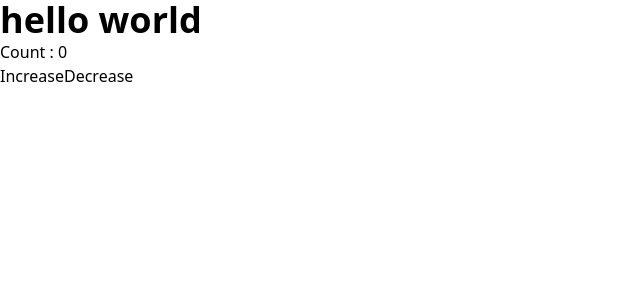
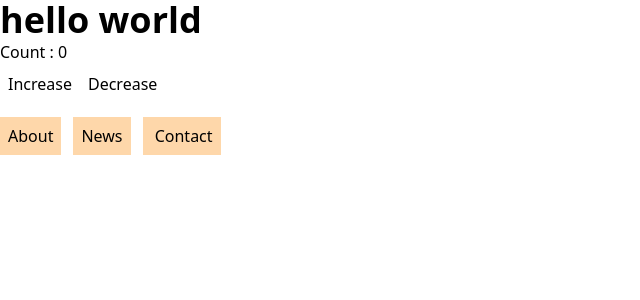
Before and after one commit to Jasminch01/Next_First, a Next.js app: page / in a window 1280 px wide. Shown: the top 300 px of the page, without its empty margins (0-640 px from the left). Built offline with nearby package versions, Linux system fonts and the light colour scheme.

Commit message:
link component

```diff
--- a/src/app/page.js
+++ b/src/app/page.js
@@ -1,6 +1,7 @@
 import Counter from "@/Components/Counter/Counter";
 import React from "react";
-import error from "./error";
+// import error from "./error";
+import Link from "next/link";
 
 const page = () => {
   // throw new error;
@@ -8,6 +9,17 @@ const page = () => {
     <div>
       <p className="text-4xl font-bold">hello world</p>
       <Counter />
+      <div className="mt-5 space-x-3">
+        <Link href={"/about"}>
+          <bttton className="p-2 bg-orange-200">About</bttton>
+        </Link>
+        <Link href={"/news"}>
+          <bttton className="p-2 bg-orange-200">News</bttton>
+        </Link>
+        <Link href={"/contact"}>
+          <bttton className="p-2 bg-orange-200"> Contact</bttton>
+        </Link>
+      </div>
     </div>
   );
 };
```
